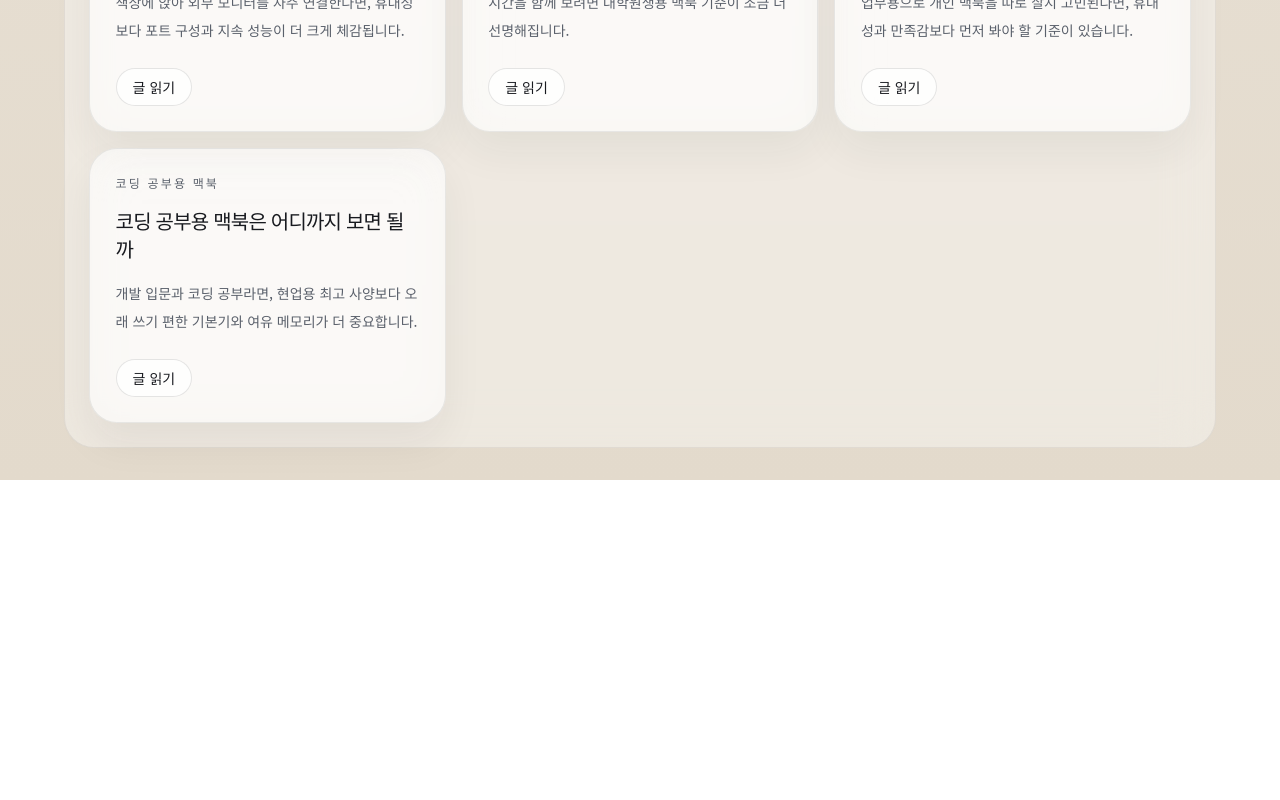
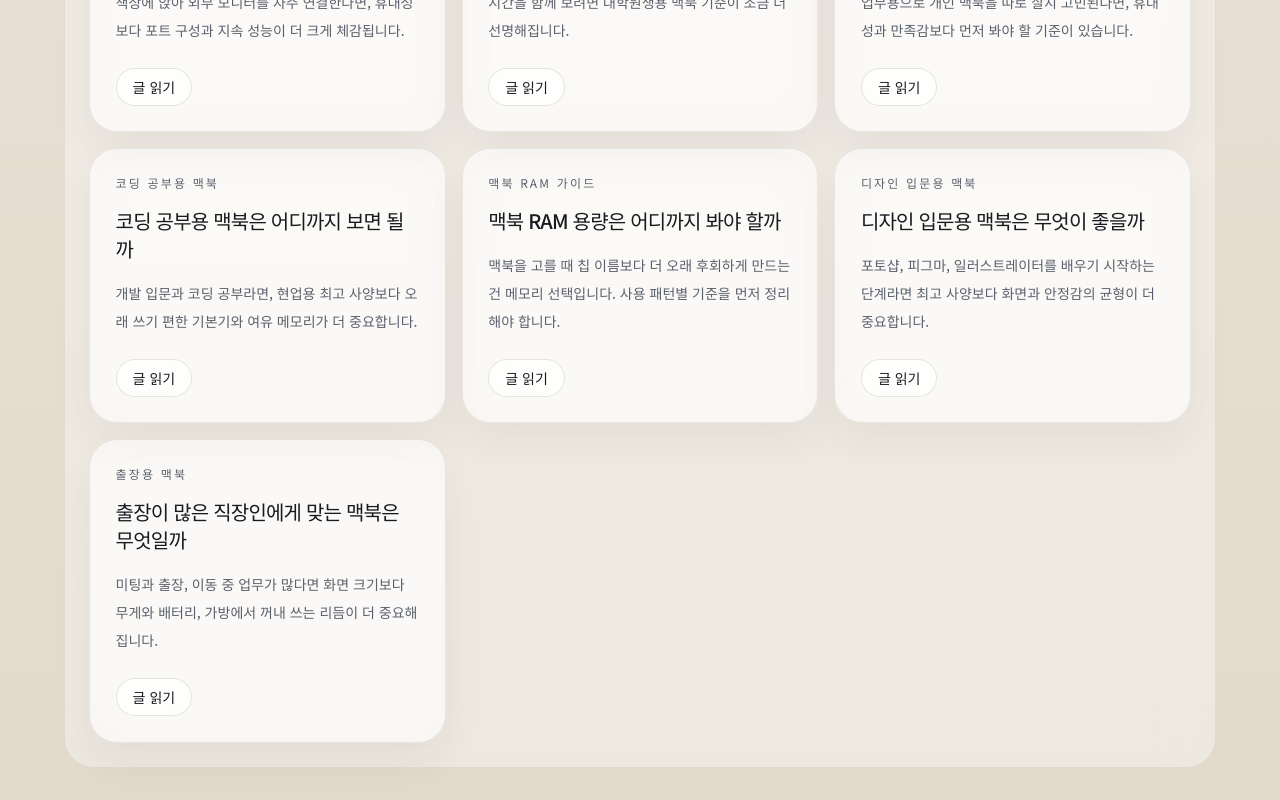
Before and after one commit to hallakies/notebook-atelier, a Next.js app: page /buying-guides in a window 1280 px wide. Shown: the part 2542-3342 px from the top of the page. Before the commit the page ends 3022 px from the top, so only its background shows below. Built offline with nearby package versions, Linux system fonts and the light colour scheme; no server answers.

Commit message:
Add more long-tail buying guides

```diff
--- a/ops/content/distribution-topics.json
+++ b/ops/content/distribution-topics.json
@@ -152,5 +152,38 @@
     "instagramHook": "코딩 공부용 맥북, 처음부터 최고 사양은 아닙니다",
     "instagramCaptionAngle": "개발 입문, 에디터, 브라우저, 강의 영상 기준으로 공부용 맥북을 고르는 방법을 정리하는 캐러셀",
     "imagePrompt": "Premium editorial coding study workspace, elegant laptop with notebook and coffee on warm neutral desk, subtle ambient monitor glow, minimalist luxury atmosphere, realistic photography, no logos"
+  },
+  {
+    "slug": "how-much-ram-do-you-need-for-a-macbook",
+    "channelPriority": 15,
+    "blogTitle": "맥북 RAM 용량, 어디까지 봐야 후회가 적을까",
+    "blogHook": "맥북을 고를 때 칩 이름보다 더 오래 후회하게 만드는 건 메모리 선택입니다. 사용 패턴별 기준부터 정리해야 합니다.",
+    "blogAngle": "문서 작업, 개발, 영상 작업 기준으로 맥북 RAM을 어떻게 판단해야 하는지 정리하는 글",
+    "blogCta": "내 작업 기준으로 어떤 맥북이 맞는지 바로 확인하려면 여기서 설문을 시작해보세요: https://notebook-at.netlify.app/#finder",
+    "instagramHook": "맥북은 RAM 선택이 더 오래 남습니다",
+    "instagramCaptionAngle": "칩 이름보다 메모리 선택에서 후회가 갈리는 이유를 사용 패턴 기준으로 정리하는 캐러셀",
+    "imagePrompt": "Premium editorial hardware detail scene, elegant laptop with minimal memory-chip inspired abstract composition on warm neutral desk, soft studio lighting, luxury tech magazine style, realistic photography, no logos"
+  },
+  {
+    "slug": "best-macbook-for-design-beginners",
+    "channelPriority": 16,
+    "blogTitle": "디자인 입문용 맥북, 포토샵과 피그마 기준으로 고르는 법",
+    "blogHook": "디자인 입문 단계에서는 가장 비싼 모델보다 화면과 안정감의 균형이 더 중요합니다.",
+    "blogAngle": "피그마, 포토샵, 일러스트 입문 기준으로 Air와 Pro를 어떻게 나눌지 정리하는 글",
+    "blogCta": "디자인 공부 기준으로 어떤 맥북이 맞는지 바로 보려면 여기서 설문을 확인해보세요: https://notebook-at.netlify.app/#finder",
+    "instagramHook": "디자인 입문용 맥북, 제일 비싼 모델부터 볼 필요는 없습니다",
+    "instagramCaptionAngle": "피그마, 포토샵, 일러스트레이터 입문 기준으로 어떤 맥북이 적당한지 정리하는 캐러셀",
+    "imagePrompt": "Premium editorial creative desk with elegant laptop, sketchbook, color swatches and minimal design tools on warm neutral surface, soft daylight, realistic photography, no logos"
+  },
+  {
+    "slug": "best-macbook-for-frequent-business-travel",
+    "channelPriority": 17,
+    "blogTitle": "출장이 많은 직장인에게 맞는 맥북은 무엇일까",
+    "blogHook": "미팅과 출장, 이동 중 업무가 많다면 화면 크기보다 무게와 배터리, 가방에서 꺼내 쓰는 리듬이 더 중요해집니다.",
+    "blogAngle": "출장이 잦은 직장인이 이동 업무 기준으로 어떤 맥북을 고르면 좋은지 정리하는 글",
+    "blogCta": "출장과 이동 업무 기준으로 바로 추천받고 싶다면 설문으로 확인해보세요: https://notebook-at.netlify.app/#finder",
+    "instagramHook": "출장이 많을수록 맥북 기준은 단순해집니다",
+    "instagramCaptionAngle": "공항, 회의실, 호텔에서 다시 켤 때의 편안함을 기준으로 출장용 맥북을 고르는 캐러셀",
+    "imagePrompt": "Premium editorial business travel scene, elegant laptop beside passport, notebook and carry-on handle on warm neutral airport lounge setting, soft natural light, realistic photography, no logos"
   }
 ]
--- a/src/app/buying-guides/[slug]/page.tsx
+++ b/src/app/buying-guides/[slug]/page.tsx
@@ -5,6 +5,7 @@
   buyingGuides,
   getBuyingGuideBySlug,
   getBuyingGuideRecommendations,
+  getRelatedBuyingGuides,
 } from "@/content/buying-guides";
 
 type RouteContext = {
@@ -52,9 +53,7 @@
   }
 
   const recommendedModels = getBuyingGuideRecommendations(slug);
-  const relatedGuides = buyingGuides
-    .filter((item) => item.slug !== slug)
-    .slice(0, 3);
+  const relatedGuides = getRelatedBuyingGuides(slug);
   const articleJsonLd = {
     "@context": "https://schema.org",
     "@type": "Article",
--- a/src/content/buying-guides.ts
+++ b/src/content/buying-guides.ts
@@ -467,6 +467,102 @@
       },
     ],
   },
+  {
+    slug: "how-much-ram-do-you-need-for-a-macbook",
+    category: "맥북 RAM 가이드",
+    title: "맥북 RAM 용량은 어디까지 봐야 할까",
+    excerpt:
+      "맥북을 고를 때 칩 이름보다 더 오래 후회하게 만드는 건 메모리 선택입니다. 사용 패턴별 기준을 먼저 정리해야 합니다.",
+    seoTitle: "맥북 RAM 용량 추천 | 메모리 얼마나 필요할까",
+    seoDescription:
+      "문서 작업, 개발, 영상 편집 기준으로 맥북 RAM 용량을 어디까지 봐야 하는지 정리한 구매 가이드.",
+    publishedAt: "2026-03-29",
+    heroIntro:
+      "맥북은 메모리를 나중에 따로 늘리기 어렵기 때문에, 처음 살 때 내 작업 리듬에 맞는 용량을 고르는 판단이 중요합니다.",
+    finderPrompt:
+      "내 작업 기준으로 얼마나 여유 있는 모델이 맞는지 설문으로 바로 확인해보세요.",
+    recommendedModelIds: ["air-13-m5", "pro-14-m5", "pro-14-m5-pro"],
+    sections: [
+      {
+        title: "RAM이 중요한 이유",
+        paragraphs: [
+          "문서 작업만 할 때는 차이가 작아 보이지만, 브라우저 탭과 앱이 많아질수록 메모리 여유는 버벅임과 직결됩니다.",
+          "특히 맥북은 오래 쓸수록 사용 습관이 늘어나기 때문에, 처음에 너무 빡빡하게 고르면 만족도가 빠르게 떨어질 수 있습니다.",
+        ],
+      },
+      {
+        title: "사용 패턴으로 고르는 기준",
+        paragraphs: [
+          "문서, 브라우저, 회의, 가벼운 멀티태스킹 중심이라면 Air 계열의 기본 구성이 충분한 경우가 많습니다.",
+          "개발, 영상, 대용량 파일, 장시간 멀티태스킹이 겹친다면 Pro 계열처럼 메모리 여유를 더 확보하는 쪽이 안전합니다.",
+        ],
+      },
+    ],
+  },
+  {
+    slug: "best-macbook-for-design-beginners",
+    category: "디자인 입문용 맥북",
+    title: "디자인 입문용 맥북은 무엇이 좋을까",
+    excerpt:
+      "포토샵, 피그마, 일러스트레이터를 배우기 시작하는 단계라면 최고 사양보다 화면과 안정감의 균형이 더 중요합니다.",
+    seoTitle: "디자인 입문용 맥북 추천 | 포토샵 피그마 기준 MacBook 고르기",
+    seoDescription:
+      "포토샵, 피그마, 일러스트레이터 입문 기준으로 어떤 맥북이 적당한지 정리한 디자인 초보자용 가이드.",
+    publishedAt: "2026-03-29",
+    heroIntro:
+      "디자인 입문 단계에서는 무조건 가장 비싼 모델보다, 넉넉한 화면과 부드러운 작업 리듬을 주는 구성이 더 현실적입니다.",
+    finderPrompt:
+      "디자인 툴 입문 기준으로 어떤 맥북이 맞는지 바로 진단해보세요.",
+    recommendedModelIds: ["air-15-m5", "pro-14-m5", "pro-14-m5-pro"],
+    sections: [
+      {
+        title: "입문 단계에서 먼저 볼 기준",
+        paragraphs: [
+          "피그마, 포토샵, 일러스트레이터를 처음 다룰 때는 최고 성능보다 화면 여유와 여러 창을 띄웠을 때의 안정감이 중요합니다.",
+          "특히 강의 영상과 툴을 함께 띄우는 흐름이 많다면, 작은 화면보다는 조금 넉넉한 구성이 더 편합니다.",
+        ],
+      },
+      {
+        title: "언제 Air로 충분하고 언제 Pro가 필요한가",
+        paragraphs: [
+          "가벼운 작업, 브랜딩 초안, 배너, 상세페이지 정도라면 Air 15도 충분히 만족도가 높습니다.",
+          "레이어가 많아지고 툴을 여러 개 함께 쓰기 시작하면 Pro 14 계열이 더 안정적인 선택이 됩니다.",
+        ],
+      },
+    ],
+  },
+  {
+    slug: "best-macbook-for-frequent-business-travel",
+    category: "출장용 맥북",
+    title: "출장이 많은 직장인에게 맞는 맥북은 무엇일까",
+    excerpt:
+      "미팅과 출장, 이동 중 업무가 많다면 화면 크기보다 무게와 배터리, 가방에서 꺼내 쓰는 리듬이 더 중요해집니다.",
+    seoTitle: "출장 많은 직장인 맥북 추천 | 이동 업무용 MacBook 고르기",
+    seoDescription:
+      "출장, 이동, 프레젠테이션, 문서 작업이 많은 직장인을 위한 맥북 구매 가이드.",
+    publishedAt: "2026-03-29",
+    heroIntro:
+      "출장이 잦은 직장인에게는 책상 위 성능보다 공항, 회의실, 호텔에서 다시 켤 때의 편안함이 더 큰 만족으로 남습니다.",
+    finderPrompt:
+      "이동 업무와 출장 비중을 기준으로 어떤 맥북이 맞는지 바로 확인해보세요.",
+    recommendedModelIds: ["air-13-m5", "air-15-m5", "pro-14-m5"],
+    sections: [
+      {
+        title: "출장이 많을수록 먼저 체감되는 것",
+        paragraphs: [
+          "공항, 기차, 택시, 회의실을 오가며 쓰는 장비는 성능보다 무게와 배터리, 그리고 가방에서 꺼내는 부담이 먼저 체감됩니다.",
+          "이런 환경에서는 매일 들고 다녀도 싫지 않은 모델이 결국 가장 자주 쓰이게 됩니다.",
+        ],
+      },
+      {
+        title: "출장용으로 고를 때의 기준",
+        paragraphs: [
+          "문서, 메일, 브라우저, 프레젠테이션 중심이라면 Air 13이 가장 기민하고 부담이 적습니다.",
+          "화면 여유가 중요하거나 이동 중에도 멀티태스킹이 많다면 Air 15나 Pro 14가 더 편한 선택이 될 수 있습니다.",
+        ],
+      },
+    ],
+  },
 ];
 
 export function getBuyingGuideBySlug(slug: string) {
@@ -483,3 +579,26 @@
     .map((modelId) => getMacbookModelById(modelId))
     .filter((model): model is NonNullable<typeof model> => Boolean(model));
 }
+
+export function getRelatedBuyingGuides(slug: string) {
+  const guide = getBuyingGuideBySlug(slug);
+  if (!guide) {
+    return [];
+  }
+
+  const sameCategory = buyingGuides.filter(
+    (item) => item.slug !== slug && item.category === guide.category,
+  );
+
+  const overlappingModels = buyingGuides.filter(
+    (item) =>
+      item.slug !== slug &&
+      item.recommendedModelIds.some((modelId) => guide.recommendedModelIds.includes(modelId)),
+  );
+
+  return [...sameCategory, ...overlappingModels]
+    .filter(
+      (item, index, array) => array.findIndex((candidate) => candidate.slug === item.slug) === index,
+    )
+    .slice(0, 3);
+}
```
Also changed, not shown: 1 other file (tests, documents, lock files or other folders).
